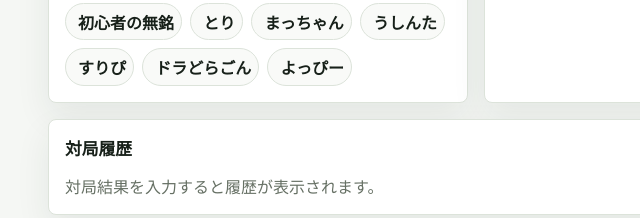
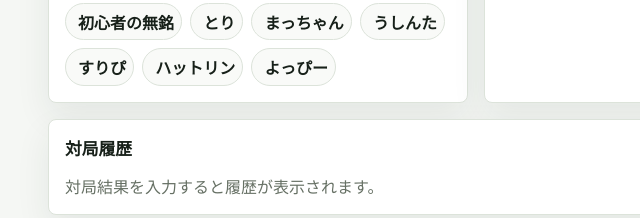
Before and after one commit to kT-hub-glitch/mahjon-total, a plain HTML site: page index.html in a window 1280 px wide. Shown: the part 717-935 px from the top of the page, 0-640 px from the left. Drawn offline with nearby package versions, Linux system fonts and the light colour scheme; no server answers.

Commit message:
Replace Doradoragon with Hattorin in tournament roster

```diff
--- a/app.js
+++ b/app.js
@@ -40,7 +40,7 @@ const FIXED_PLAYER_NAMES = [
   "まっちゃん",
   "うしんた",
   "すりぴ",
-  "ドラどらごん",
+  "ハットリン",
   "よっぴー",
 ];
 const FIXED_SETTINGS = {
@@ -54,6 +54,7 @@ const PLAYER_NAME_MIGRATIONS = [
   { from: "星屑マル", to: "サンピン" },
   { from: "なぽ", to: "サンピン" },
   { from: "ハットリン", to: "まっちゃん" },
+  { from: "ドラどらごん", to: "ハットリン" },
 ];
 
 const defaultState = {
--- a/event_schedule.js
+++ b/event_schedule.js
@@ -45,7 +45,7 @@ window.EVENT_SCHEDULE = {
       ],
       "H": [
         "きくりん",
-        "ドラどらごん",
+        "ハットリン",
         "コータ",
         "いたう"
       ],
@@ -85,7 +85,7 @@ window.EVENT_SCHEDULE = {
         "AXZ",
         "ぐでかご@VPL",
         "初心者の無銘",
-        "ドラどらごん"
+        "ハットリン"
       ],
       "E": [
         "雛呑ちの",
@@ -152,7 +152,7 @@ window.EVENT_SCHEDULE = {
       "E": [
         "雛呑ちの",
         "草原",
-        "ドラどらごん",
+        "ハットリン",
         "せれん"
       ],
       "F": [
@@ -237,7 +237,7 @@ window.EVENT_SCHEDULE = {
       ],
       "I": [
         "ガル",
-        "ドラどらごん",
+        "ハットリン",
         "ムック08",
         "ベリ"
       ],
@@ -263,7 +263,7 @@ window.EVENT_SCHEDULE = {
       ],
       "C": [
         "シャオロン",
-        "ドラどらごん",
+        "ハットリン",
         "サンピン",
         "まっちゃん"
       ],
@@ -325,7 +325,7 @@ window.EVENT_SCHEDULE = {
       ],
       "C": [
         "ひょ",
-        "ドラどらごん",
+        "ハットリン",
         "るいるい",
         "のりごはん"
       ],
@@ -388,7 +388,7 @@ window.EVENT_SCHEDULE = {
       "C": [
         "茶慈 庵",
         "ぴっぴ",
-        "ドラどらごん",
+        "ハットリン",
         "うしんた"
       ],
       "D": [
@@ -480,7 +480,7 @@ window.EVENT_SCHEDULE = {
       "H": [
         "たんたん",
         "あおいしもん",
-        "ドラどらごん",
+        "ハットリン",
         "スピナシア"
       ],
       "I": [
--- a/index.html
+++ b/index.html
@@ -150,7 +150,7 @@
     </template>
 
     <script src="https://cdn.jsdelivr.net/npm/@supabase/supabase-js@2"></script>
-    <script src="./event_schedule.js?v=20261004-matchan"></script>
-    <script src="./app.js?v=20261004-matchan" defer></script>
+    <script src="./event_schedule.js?v=20261004-hattorin-return"></script>
+    <script src="./app.js?v=20261004-hattorin-return" defer></script>
   </body>
 </html>
```
